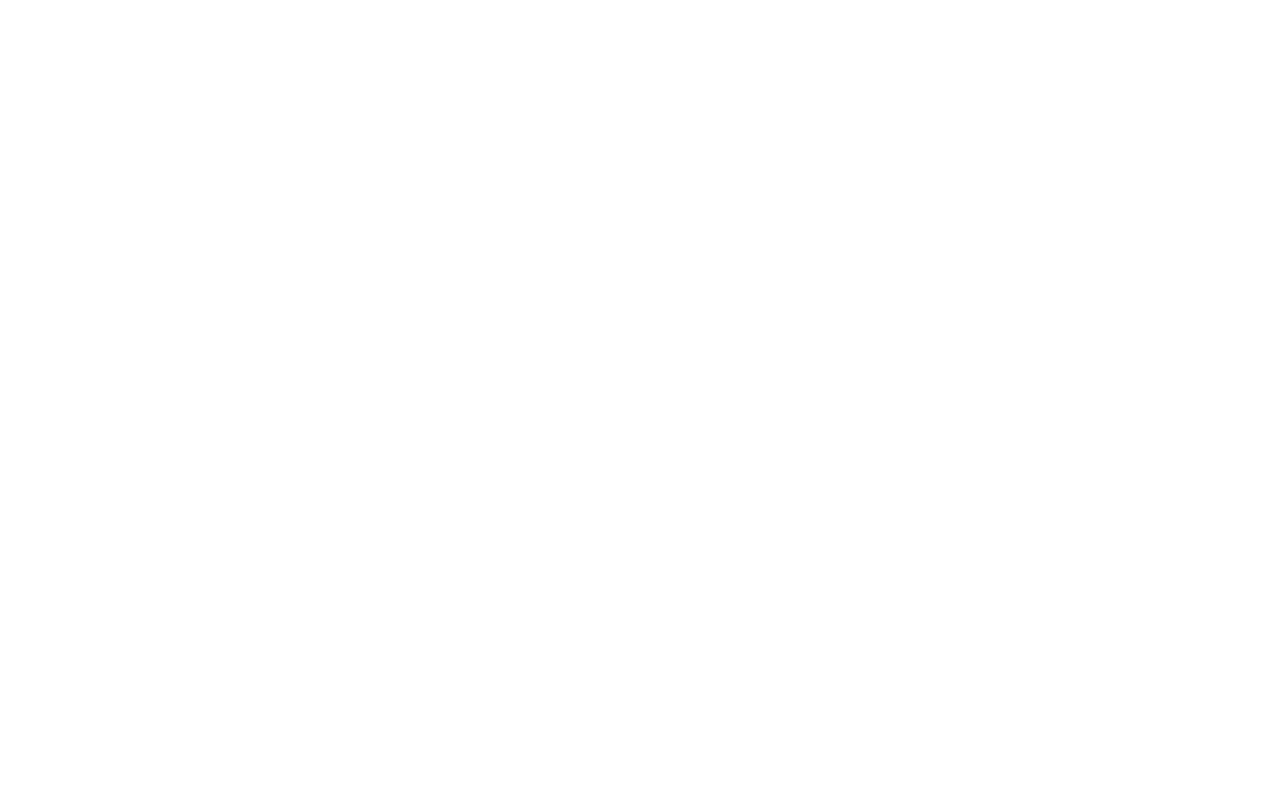
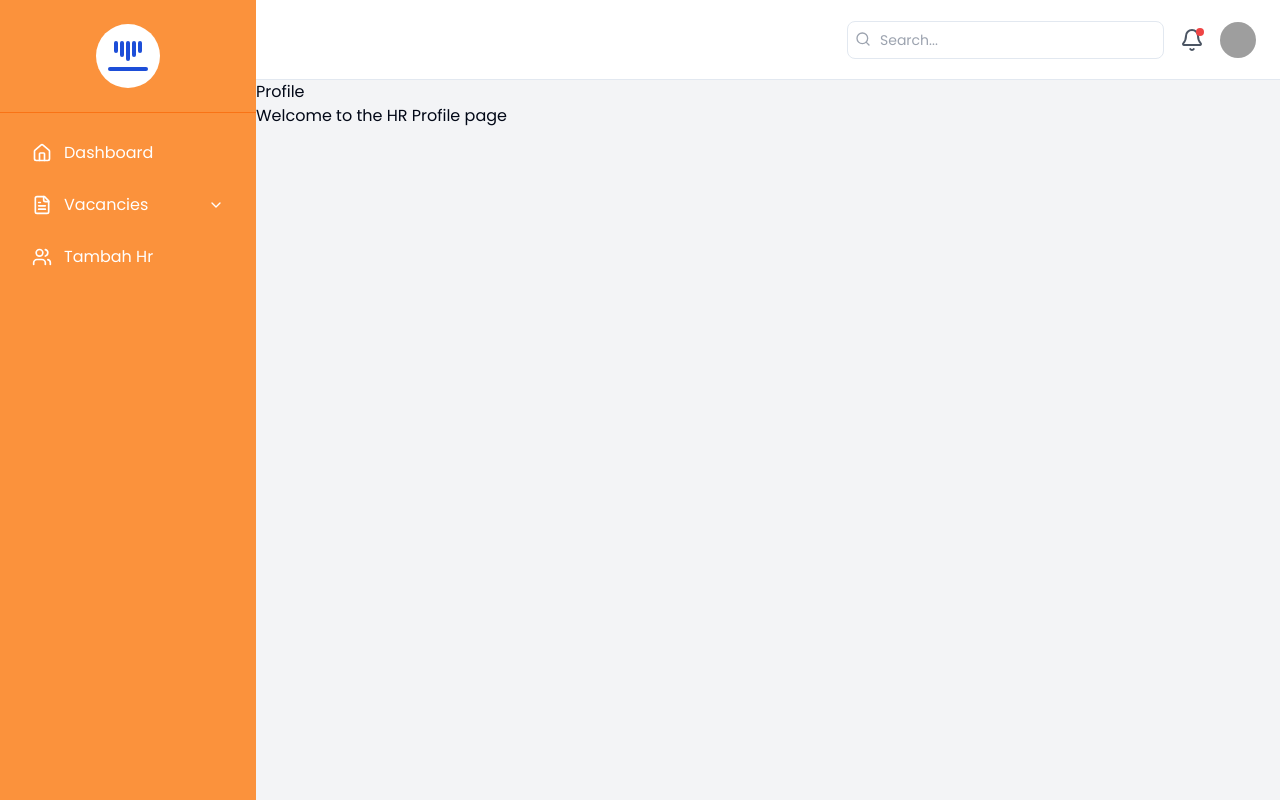
Before and after one commit to ulelll/web-profile-Amazink-frontend, a React (Vite) app: page /hr/profile in a window 1280 px wide. Before the commit this address had no page. Built offline with nearby package versions, Linux system fonts and the light colour scheme; grey boxes are pictures that could not be loaded.

Commit message:
feat: add HR profile page and update routing for HR section

```diff
--- a/src/app/routes/HrRoutes.jsx
+++ b/src/app/routes/HrRoutes.jsx
@@ -1,13 +1,15 @@
+import CreateVacancy from "@/features/hr/pages/create_vacancy.jsx";
+import DashboardHr from "@/features/hr/pages/dashboard-hr.jsx";
+import Profile from "@/features/hr/pages/profile";
 import { Route } from "react-router-dom";
-import DashboardHr from "@/features/hr/pages/dashboard-hr.jsx";
-import CreateVacancy from "@/features/hr/pages/create_vacancy.jsx";
 
 
 export default function HrRoutes() {
     return (
         <>
-        <Route path="/hr" element={<DashboardHr />} />
-        <Route path="/hr/vacancies/create-vacancy" element={<CreateVacancy />} />
+            <Route path="/hr" name="hrDashboard" element={<DashboardHr />} />
+            <Route path="/hr/vacancies/create-vacancy" name="createVacancy" element={<CreateVacancy />} />
+            <Route path="/hr/profile" name="hrProfile" element={<Profile />} />
         </>
     );
 }
--- a/src/features/hr/components/Topbar-Hr.jsx
+++ b/src/features/hr/components/Topbar-Hr.jsx
@@ -1,9 +1,11 @@
-import React from "react"
-import { Bell, Search } from "lucide-react"
 import { Avatar, AvatarFallback, AvatarImage } from "@/components/ui/avatar"
 import { DropdownMenu, DropdownMenuContent, DropdownMenuItem, DropdownMenuTrigger } from "@/components/ui/dropdown-menu"
+import { Bell, Search } from "lucide-react"
+import { useNavigate } from "react-router-dom"
 
 const TopbarHR = () => {
+    const navigate = useNavigate()
+
     return (
         <div className="w-full h-20 border-b bg-white flex items-center justify-between px-6">
 
@@ -39,7 +41,7 @@
                 </Avatar>
             </DropdownMenuTrigger>
             <DropdownMenuContent align="end">
-                <DropdownMenuItem>Profile</DropdownMenuItem>
+                <DropdownMenuItem onClick={() => navigate("/hr/profile")}>Profile</DropdownMenuItem>
                 <DropdownMenuItem>Settings</DropdownMenuItem>
                 <DropdownMenuItem className="text-red-500">Logout</DropdownMenuItem>
             </DropdownMenuContent>
--- /dev/null
+++ b/src/features/hr/pages/profile.jsx
@@ -0,0 +1,12 @@
+import HrLayout from '@/layouts/hr_layout';
+
+export default function Profile() {
+    return (
+        <HrLayout>
+                <div className="profile-container">
+            <h1>Profile</h1>
+            <p>Welcome to the HR Profile page</p>
+        </div>
+        </HrLayout>
+    );
+}
--- a/tailwind.config.js
+++ b/tailwind.config.js
@@ -1,4 +1,6 @@
 /** @type {import('tailwindcss').Config} */
+import animate from "tailwindcss-animate";
+
 export default {
     darkMode: ["class"],
     content: [
@@ -56,5 +58,5 @@
             }
         }
     },
-  plugins: [require("tailwindcss-animate")],
+    plugins: [animate],
 }
```
Lines whose indentation alone changed are shown as unchanged.
